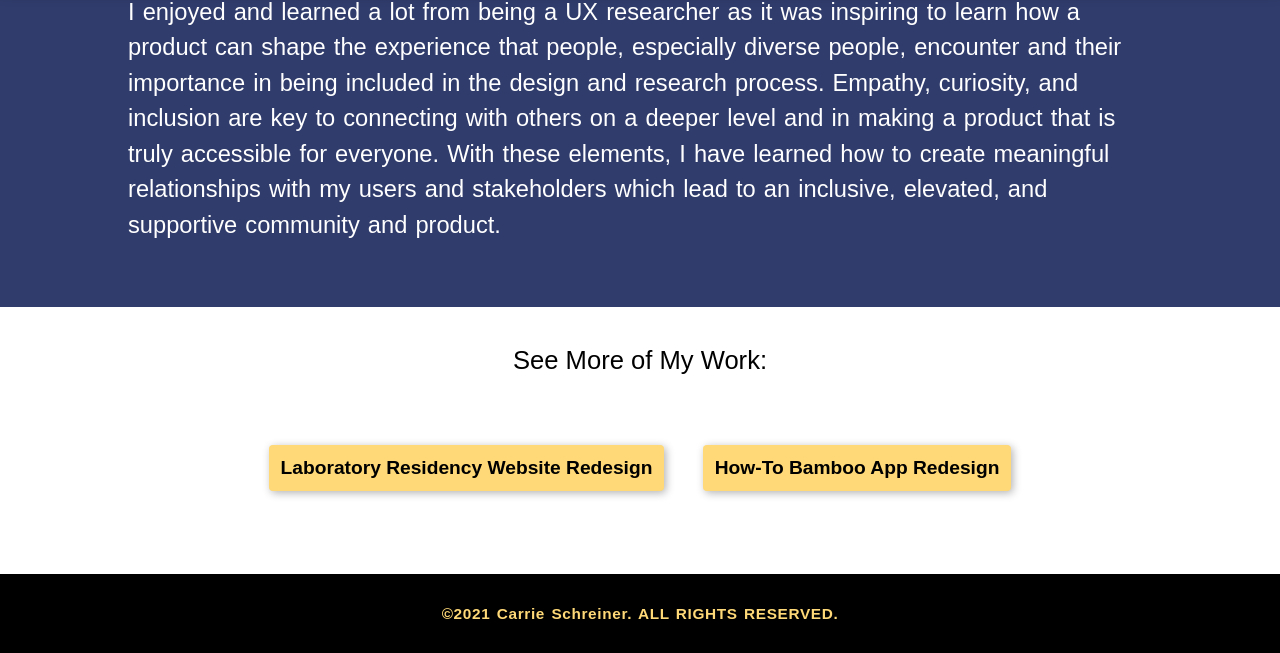
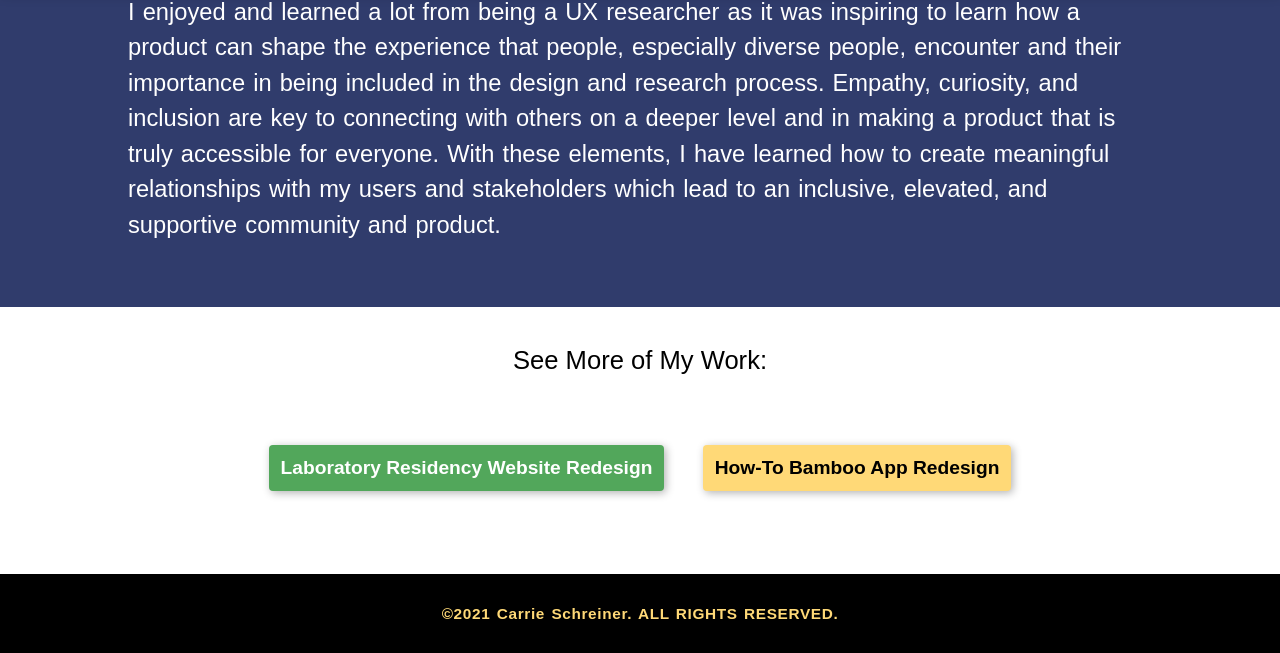
Before and after one commit to cschreiner0/UX-portfolio, a plain HTML site: page projects/canvas-usability.html in a window 1280 px wide. In both pictures the pointer is over the button "Laboratory Residency Website Redesign". Shown: the part 5261-5914 px from the top of the page. Drawn offline with Linux system fonts and the light colour scheme.

Commit message:
CSS button hover added

```diff
--- a/css/style.css
+++ b/css/style.css
@@ -492,6 +492,8 @@ footer p{
   font-weight: 400;
     font-family: var(--primary-font);
 opacity: 80%;
+padding-right: 3vw;
+padding-left: 3vw;
   }
 
   .info-title h3 {
@@ -816,6 +818,11 @@ padding: 3vw;
   grid-column-start: 2/span 1;
 }
 
+.more-projects > a > button:hover {
+background: var(--primary-color);
+color: white;
+}
+
 ul {
   padding: 1vw 8vw 2vw 9vw;
   margin: 0px;
```
